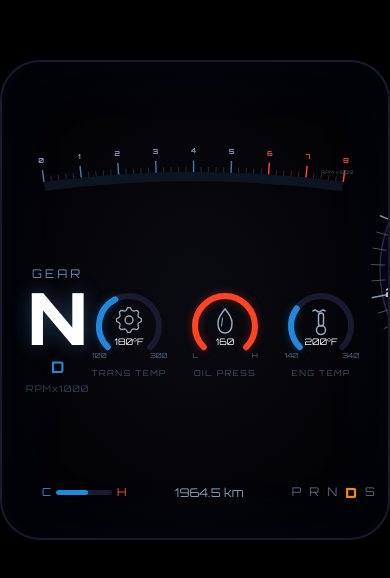
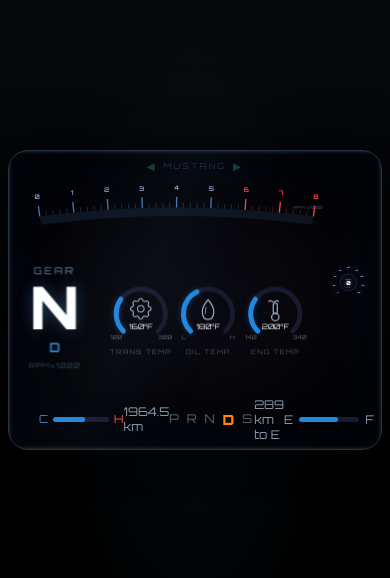
Before and after one commit to hitmanpc/obd2dashboard, a React (Create React App) app in the folder frontend/: page / in a window 390 px wide. Shown: the part 122-700 px from the top of the page. Built offline with nearby package versions, Linux system fonts and the light colour scheme; no server answers.

Commit message:
Polish responsive Mustang dashboard redesign

```diff
--- a/frontend/src/App.tsx
+++ b/frontend/src/App.tsx
@@ -8,15 +8,9 @@ function App(): JSX.Element {
   const { data, speedUnit } = useWebSocket();
 
   return (
-    <div style={{
-      display: 'flex',
-      justifyContent: 'center',
-      alignItems: 'center',
-      height: '100vh',
-      background: '#000',
-    }}>
+    <main className="dashboard-stage">
       <MustangDashboard data={data} speedUnit={speedUnit} />
-    </div>
+    </main>
   );
 }
 
--- a/frontend/src/Dashboard.css
+++ b/frontend/src/Dashboard.css
@@ -1,102 +1,13 @@
-@import url('https://fonts.googleapis.com/css2?family=Orbitron:wght@400;700&display=swap');
-
-body {
-  background-color: #1a1a1a;
-  color: #ffffff;
-  font-family: 'Orbitron', sans-serif;
-  margin: 0;
-  padding: 0;
+.dashboard-stage {
+  width: 100vw;
+  min-height: 100dvh;
   display: flex;
   justify-content: center;
   align-items: center;
-  height: 100vh;
+  box-sizing: border-box;
+  padding: clamp(8px, 2vw, 32px);
+  background:
+    radial-gradient(ellipse at 50% 55%, rgba(20, 49, 76, 0.24), transparent 52%),
+    linear-gradient(180deg, #080b0f 0%, #000 70%);
   overflow: hidden;
 }
-
-.car-dashboard {
-  width: 100%;
-  max-width: 1000px;
-  background-color: #121212;
-  border-radius: 20px;
-  box-shadow: 0 10px 30px rgba(0,0,0,0.5);
-  padding: 20px;
-}
-
-.dashboard-grid {
-  display: grid;
-  grid-template-columns: 1fr 1fr;
-  grid-template-rows: auto 100px;
-  gap: 20px;
-}
-
-.rpm-section {
-  grid-column: 1;
-  grid-row: 1;
-  display: flex;
-  justify-content: center;
-  align-items: center;
-}
-
-.rpm-gauge {
-  width: 300px;
-  height: 300px;
-}
-
-.rpm-text {
-  font-size: 24px;
-  fill: white;
-}
-
-.gear-text {
-  font-size: 24px;
-  fill: #888;
-}
-
-.info-section {
-  grid-column: 2;
-  grid-row: 1;
-  display: grid;
-  grid-template-columns: 1fr 1fr;
-  gap: 10px;
-}
-
-.info-item {
-  background-color: #1e1e1e;
-  border-radius: 10px;
-  padding: 15px;
-  text-align: center;
-  box-shadow: 0 4px 6px rgba(0,0,0,0.2);
-}
-
-.info-label {
-  color: #888;
-  font-size: 12px;
-  text-transform: uppercase;
-  margin-bottom: 5px;
-}
-
-.info-value {
-  font-size: 24px;
-  color: #ffffff;
-}
-
-.controls-section {
-  grid-column: 1 / -1;
-  display: flex;
-  justify-content: space-between;
-  align-items: center;
-  background-color: #1e1e1e;
-  border-radius: 10px;
-  padding: 15px;
-}
-
-.speed-toggle, .system-status {
-  font-size: 16px;
-  color: #888;
-  cursor: pointer;
-  transition: color 0.3s ease;
-}
-
-.speed-toggle:hover {
-  color: #ffffff;
-}
--- a/frontend/src/components/MustangDashboard.css
+++ b/frontend/src/components/MustangDashboard.css
@@ -1,25 +1,51 @@
 @import url('https://fonts.googleapis.com/css2?family=Orbitron:wght@400;500;700;900&display=swap');
 
 .mustang-dashboard {
-  width: 100vw;
-  max-width: 1200px;
-  height: 480px;
+  width: min(100%, 1600px);
+  aspect-ratio: 2.35 / 1;
+  max-height: calc(100dvh - 32px);
   margin: 0 auto;
   background: radial-gradient(ellipse at center, #0a0a12 0%, #000000 100%);
-  border-radius: 40px;
+  border-radius: clamp(20px, 3vw, 54px);
   display: grid;
-  grid-template-columns: 1fr 1fr 300px;
-  grid-template-rows: 120px 1fr 60px;
-  padding: 16px 24px;
+  grid-template-columns: 34fr 34fr 32fr;
+  grid-template-rows: 25% 1fr 13%;
+  padding: clamp(12px, 1.8vw, 28px) clamp(14px, 2.3vw, 38px);
   box-sizing: border-box;
   font-family: 'Orbitron', sans-serif;
   position: relative;
   overflow: hidden;
-  border: 2px solid #1a1a2e;
+  border: 1px solid #263443;
   box-shadow:
     inset 0 0 80px rgba(0, 100, 255, 0.05),
     0 0 40px rgba(0, 0, 0, 0.8);
 }
+
+.cluster-glass {
+  position: absolute;
+  inset: 0;
+  pointer-events: none;
+  background: linear-gradient(112deg, transparent 12%, rgba(125, 190, 240, 0.035) 39%, transparent 58%);
+  box-shadow: inset 0 0 4px rgba(180, 220, 255, 0.25);
+  z-index: 4;
+}
+
+.status-row {
+  position: absolute;
+  top: clamp(8px, 1.2vw, 18px);
+  left: 50%;
+  width: 26%;
+  transform: translateX(-50%);
+  display: flex;
+  justify-content: space-between;
+  align-items: center;
+  color: #223b4e;
+  font-size: clamp(8px, .72vw, 12px);
+  letter-spacing: .28em;
+}
+
+.turn-signal { color: #173c2a; font-size: 1.3em; }
+.status-row__title { opacity: .8; }
 
 /* Wide RPM arc spans the left two columns at the top */
 .dash-rpm {
@@ -64,3 +90,31 @@
   gap: 16px;
   margin-top: 4px;
 }
+
+@media (max-width: 760px), (max-height: 420px) {
+  .mustang-dashboard {
+    min-height: 300px;
+    aspect-ratio: 2 / 1;
+    grid-template-columns: 28fr 36fr 36fr;
+  }
+
+  .mini-gauges-row { gap: 2px; }
+  .dash-left { transform: scale(.82); }
+  .dash-center { transform: scale(.82); }
+  .dash-right svg { width: 100%; height: auto; }
+}
+
+@media (prefers-reduced-motion: no-preference) {
+  .mustang-dashboard { animation: cluster-startup .65s ease-out both; }
+  .dash-rpm, .dash-left, .dash-center, .dash-right { animation: instruments-on .8s .18s ease-out both; }
+}
+
+@keyframes cluster-startup {
+  from { opacity: 0; filter: brightness(.2); transform: scale(.985); }
+  to { opacity: 1; filter: brightness(1); transform: scale(1); }
+}
+
+@keyframes instruments-on {
+  from { opacity: 0; filter: blur(3px); }
+  to { opacity: 1; filter: blur(0); }
+}
--- a/frontend/src/components/MustangDashboard.tsx
+++ b/frontend/src/components/MustangDashboard.tsx
@@ -28,6 +28,12 @@ const MustangDashboard: React.FC<Props> = ({ data, speedUnit }) => {
 
   return (
     <div className="mustang-dashboard">
+      <div className="cluster-glass" aria-hidden="true" />
+      <div className="status-row" aria-label="Vehicle status">
+        <span className="turn-signal turn-signal--left" aria-label="Left turn signal">&#9664;</span>
+        <span className="status-row__title">MUSTANG</span>
+        <span className="turn-signal turn-signal--right" aria-label="Right turn signal">&#9654;</span>
+      </div>
       {/* Top: Wide RPM arc spanning left + center columns */}
       <div className="dash-rpm">
         <RPMArc rpm={rpm} maxRpm={8000} />
@@ -41,8 +47,8 @@ const MustangDashboard: React.FC<Props> = ({ data, speedUnit }) => {
       {/* Lower-center: Mini Gauges */}
       <div className="dash-center">
         <div className="mini-gauges-row">
-          <MiniGauge name="TRANS TEMP" label="°F" icon="trans" value={oilTemp} min={100} max={300} />
-          <MiniGauge name="OIL PRESS" label="" icon="oil" value={transTemp} min={0} max={100} minLabel="L" maxLabel="H" />
+          <MiniGauge name="TRANS TEMP" label="°F" icon="trans" value={transTemp} min={100} max={300} />
+          <MiniGauge name="OIL TEMP" label="°F" icon="oil" value={oilTemp} min={100} max={300} minLabel="L" maxLabel="H" />
           <MiniGauge name="ENG TEMP" label="°F" icon="engine" value={engineTemp} min={140} max={340} />
         </div>
       </div>
--- a/frontend/src/index.css
+++ b/frontend/src/index.css
@@ -1,5 +1,6 @@
 body {
   margin: 0;
+  background: #000;
   font-family: -apple-system, BlinkMacSystemFont, 'Segoe UI', 'Roboto', 'Oxygen',
     'Ubuntu', 'Cantarell', 'Fira Sans', 'Droid Sans', 'Helvetica Neue',
     sans-serif;
@@ -7,6 +8,11 @@ body {
   -moz-osx-font-smoothing: grayscale;
 }
 
+html, body, #root {
+  min-width: 320px;
+  min-height: 100%;
+}
+
 code {
   font-family: source-code-pro, Menlo, Monaco, Consolas, 'Courier New',
     monospace;
```
Also changed, not shown: 1 other file (tests, documents, lock files or other folders).
